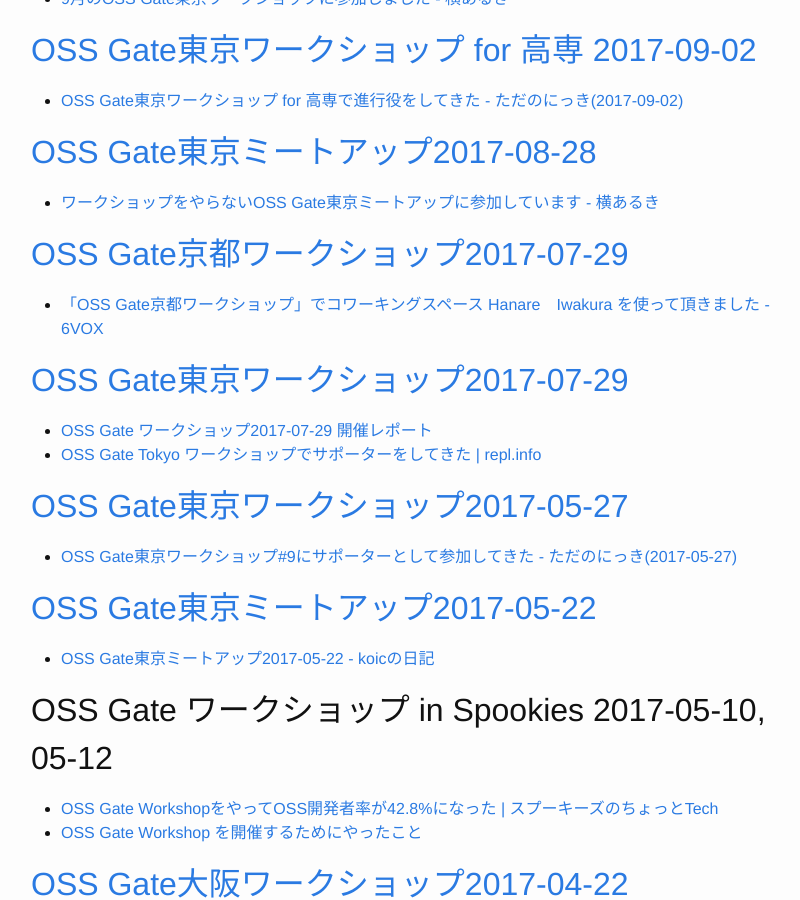
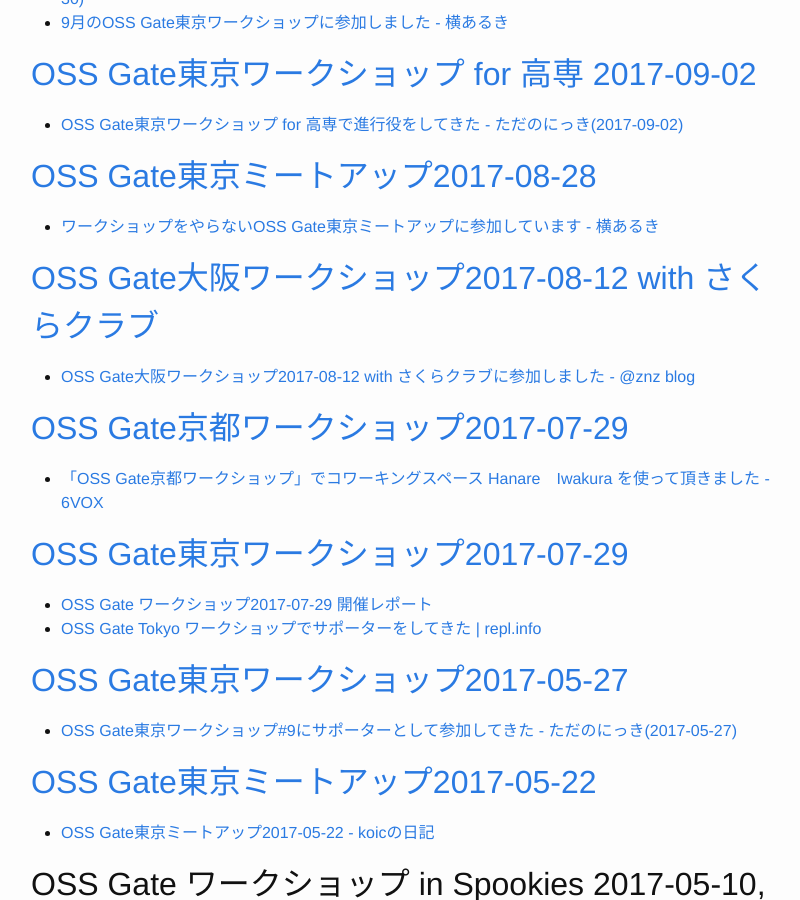
Before and after one commit to oss-gate/oss-gate.github.io, a Jekyll site: the page built from workshop/report.md, in a window 1280 px wide and 900 px high, scrolled down 1377 px. Shown: the whole window, without its empty margins (239-1039 px from the left). Built offline with Jekyll 4.4.1, drawn with Linux system fonts in a browser that asks for light colours; comment, search, counter and statistics services are not loaded; some of the changed text lies outside the part shown.

Commit message:
add reports in znz blog

```diff
--- a/workshop/report.md
+++ b/workshop/report.md
@@ -7,6 +7,7 @@
 
 ## [OSS Gate大阪ワークショップ2018-03-10](https://oss-gate.doorkeeper.jp/events/69160)
   * [OSS Gate 大阪ワークショップ 2018-03-10 に参加しました \| 鯨飲馬食](http://yoichi22.hatenablog.com/entry/2018/03/11/081140)
+  * [OSS Gate大阪ワークショップ2018-03-10に参加しました - @znz blog](https://blog.n-z.jp/blog/2018-03-10-oss-gate-gitlab.html)
 
 ## [OSS Gate東京ワークショップ2018-03-10](https://oss-gate.doorkeeper.jp/events/68517)
   * [OSS_GATEワークショップに参加して、RedashにPullRequestを出しました \| よしログ](http://yoshitaku.net/2018/03/11/321/)
@@ -39,6 +40,9 @@
 
 ## [OSS Gate東京ミートアップ2017-08-28](https://oss-gate.doorkeeper.jp/events/63053)
   * [ワークショップをやらないOSS Gate東京ミートアップに参加しています - 横あるき](https://kuno.kdns.info/post/20170928142026-oss-gate-meetup-drastic-try)
+
+## [OSS Gate大阪ワークショップ2017-08-12 with さくらクラブ](https://oss-gate.doorkeeper.jp/events/63163)
+  * [OSS Gate大阪ワークショップ2017-08-12 with さくらクラブに参加しました - @znz blog](https://blog.n-z.jp/blog/2017-08-12-oss-gate-osaka.html)
 
 ## [OSS Gate京都ワークショップ2017-07-29](https://oss-gate.doorkeeper.jp/events/62572)
   * [「OSS Gate京都ワークショップ」でコワーキングスペース Hanare　Iwakura を使って頂きました \- 6VOX](http://blog.6vox.com/2017/07/oss-gate-hanareiwakura.html)
```
